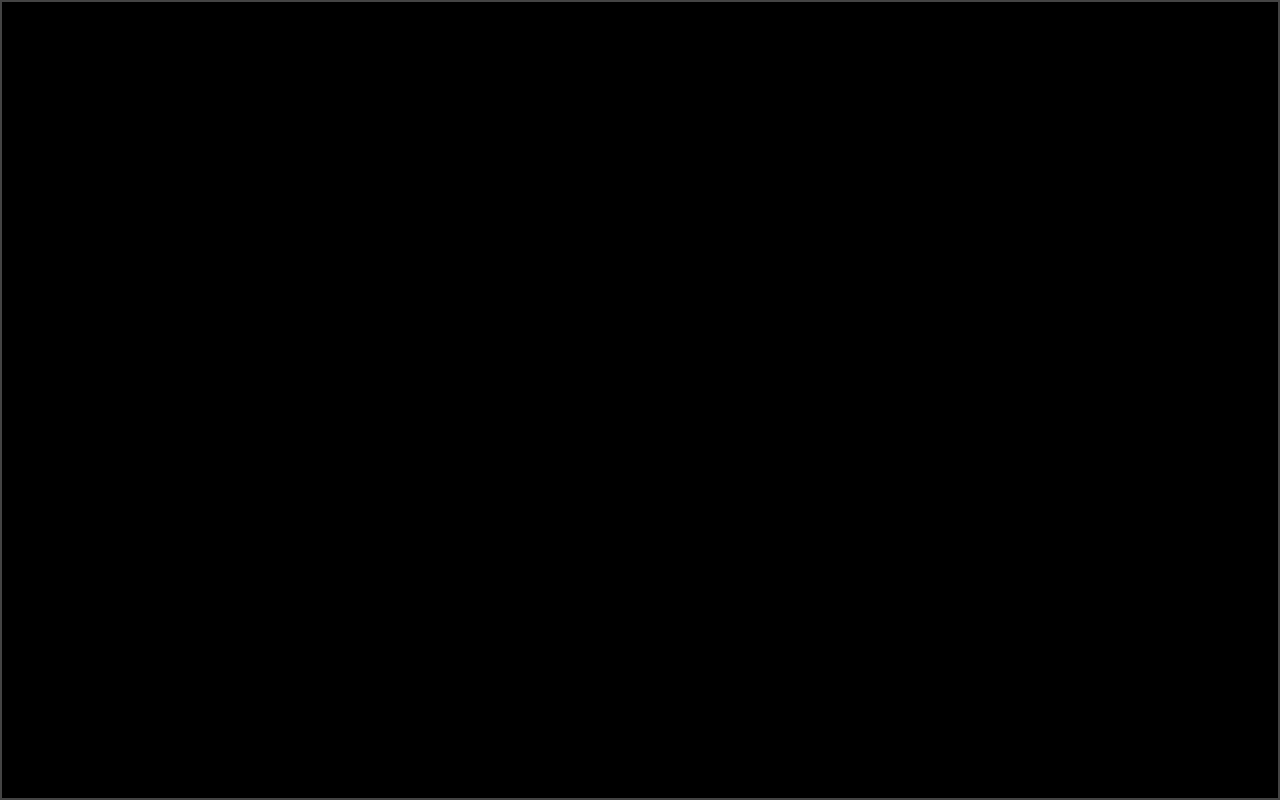
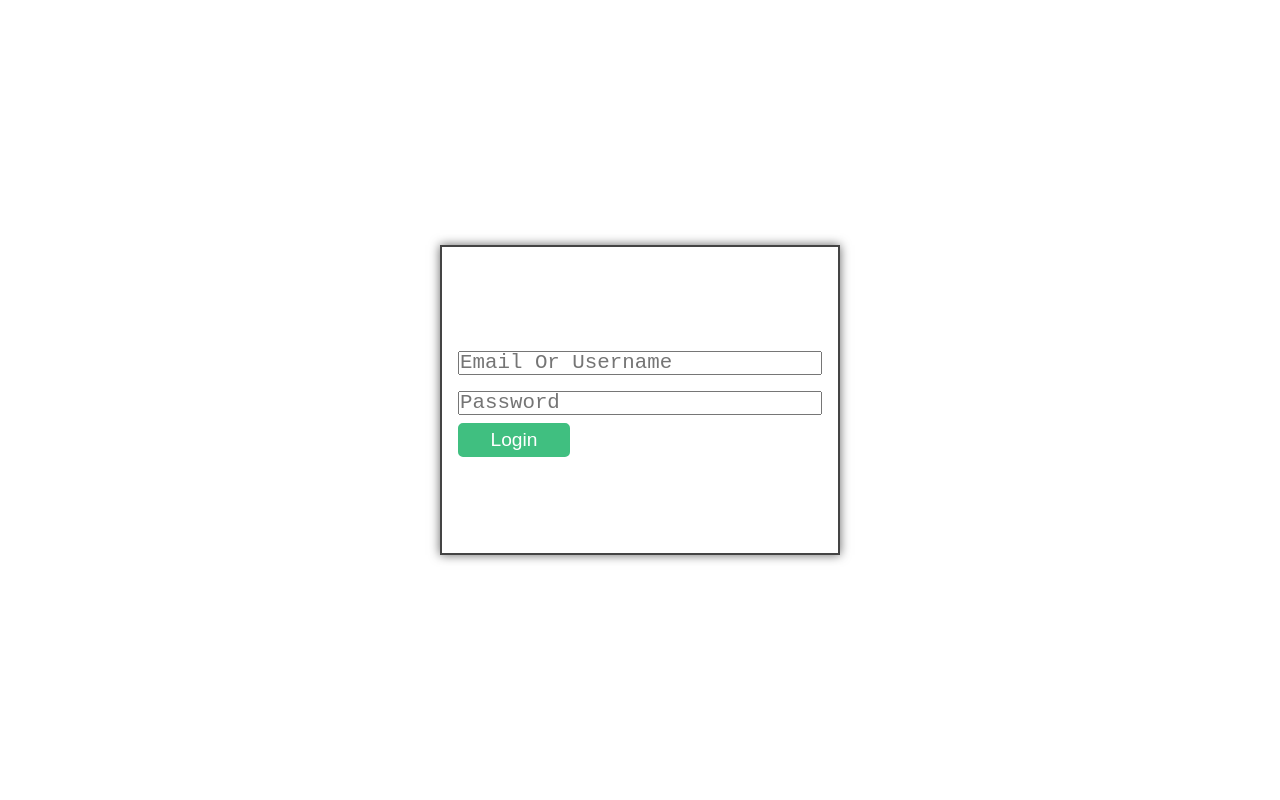
Before and after one commit to amdadul-haque/Basic-Bank, a plain HTML site: page index.html in a window 1280 px wide. Drawn offline with Linux system fonts and the light colour scheme.

Commit message:
version 2.0

```diff
--- a/style.css
+++ b/style.css
@@ -44,13 +44,13 @@ input:focus{
   border: 3px solid hsl(150,50%,50%);
 }
 /*=======  MODAL AREA   ==================*/
-#modal{
+/* #modal{
   height: 100%;
   width: 100%;
   border: 2px solid #444;
   position: absolute;
   background-color: rgb(0,0,0);
-}
+} */
 /*=========    LOGIN AREA      ===========*/
 #loginArea{
   width: 400px;
```
